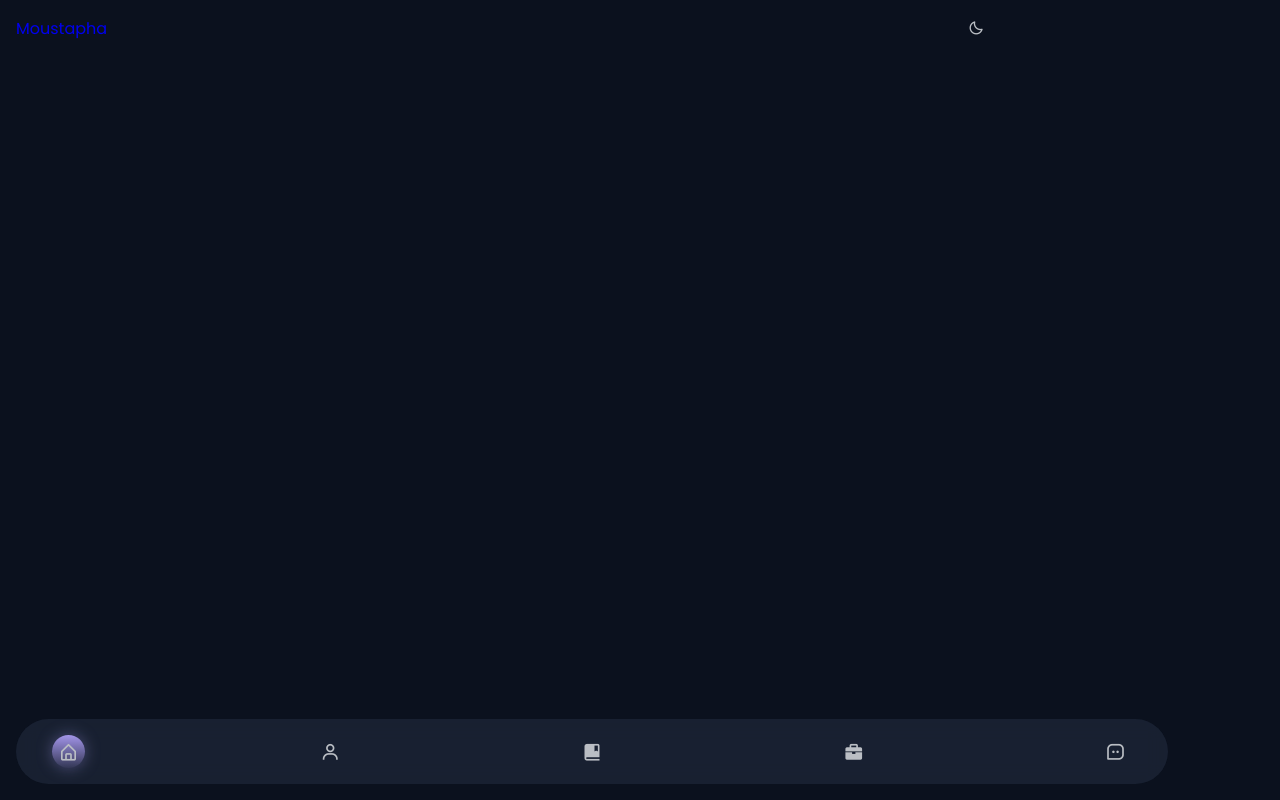
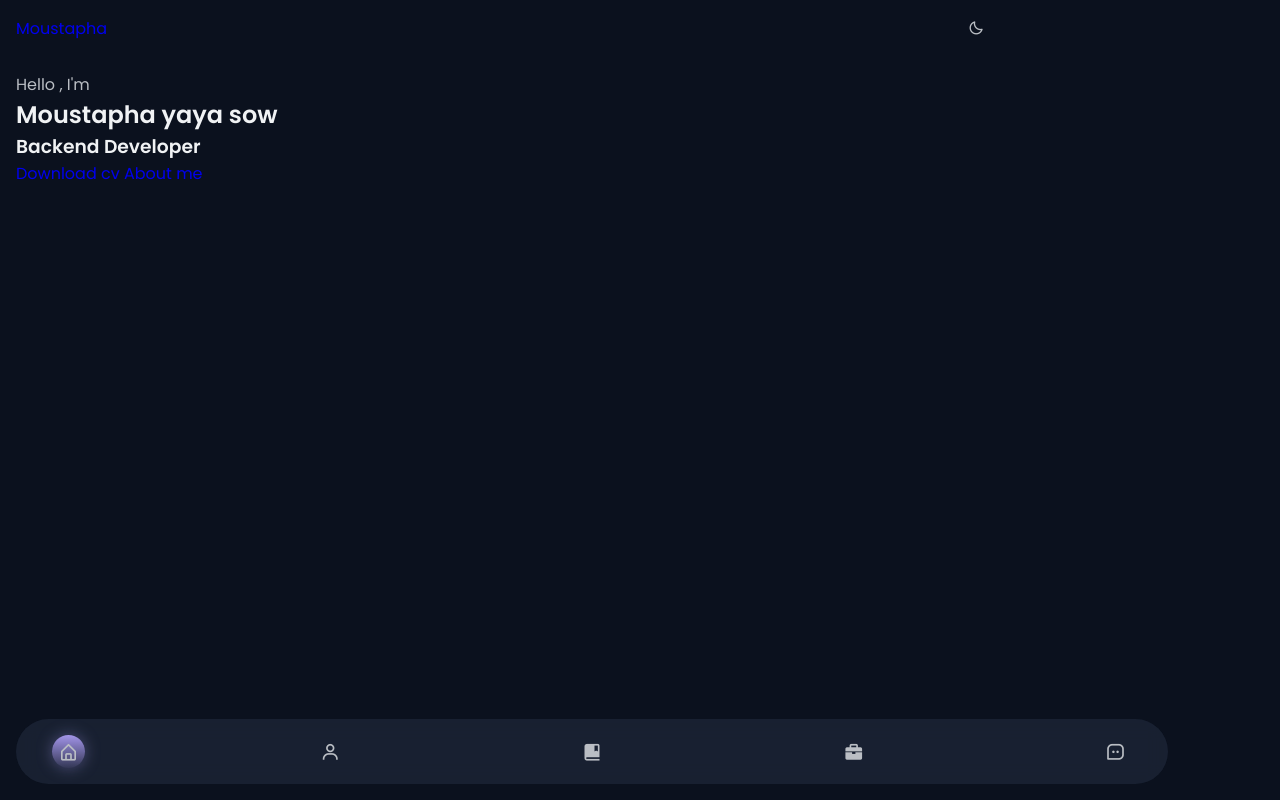
Before and after one commit to Moustaphasow01/-Personal_Portfolio_Website, a plain HTML site: page index.html in a window 1280 px wide. Drawn offline with nearby package versions, Linux system fonts and the light colour scheme.

Commit message:
add my cv

```diff
--- a/index.html
+++ b/index.html
@@ -61,9 +61,23 @@
 
         <!--=============== MAIN ===============-->
         <main class="main">
-            <!--=============== HOME ===============-->
+           <!--=============== HOME ===============-->
             <section class="home section" id="home">
+                <div class="home_container container grid">
+                    <div class="home__data">
+                        <span class="home__greeting">Hello , I'm</span>
+                        <h1 class="home__name"> Moustapha yaya sow</h1>
+                        <h3 class="home__education">Backend Developer</h3>
+                        <div class="home__buttons">
+                            <a download="" href="assets/pdf/Moustapha_yaya_sow_cv.pdf" class="button button--ghost">
+                                Download cv
+                            </a>
+                            <a href ="#about" class="#button">About me</a>
+                        </div>
 
+                    </div>
+
+                </div>
             </section>
 
             <!--=============== ABOUT ===============-->
```
Also changed, not shown: 2 other files.
